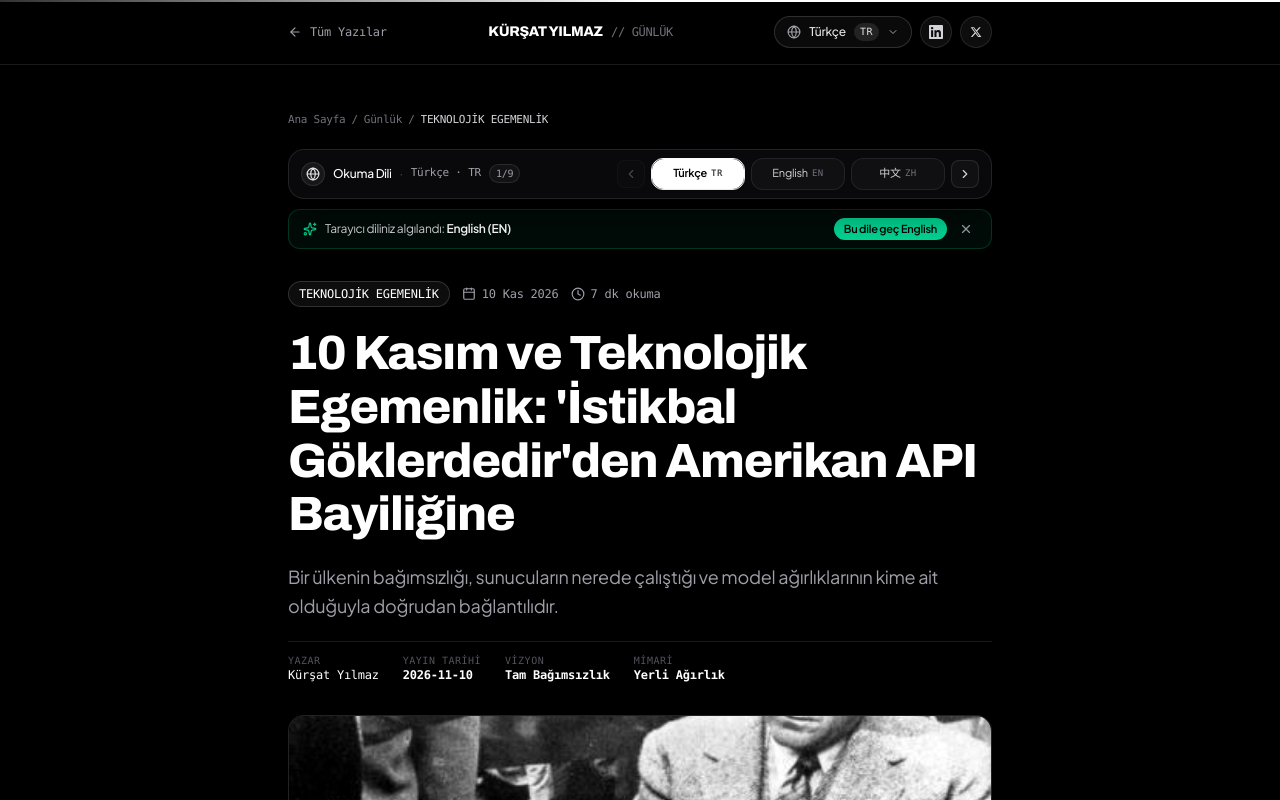
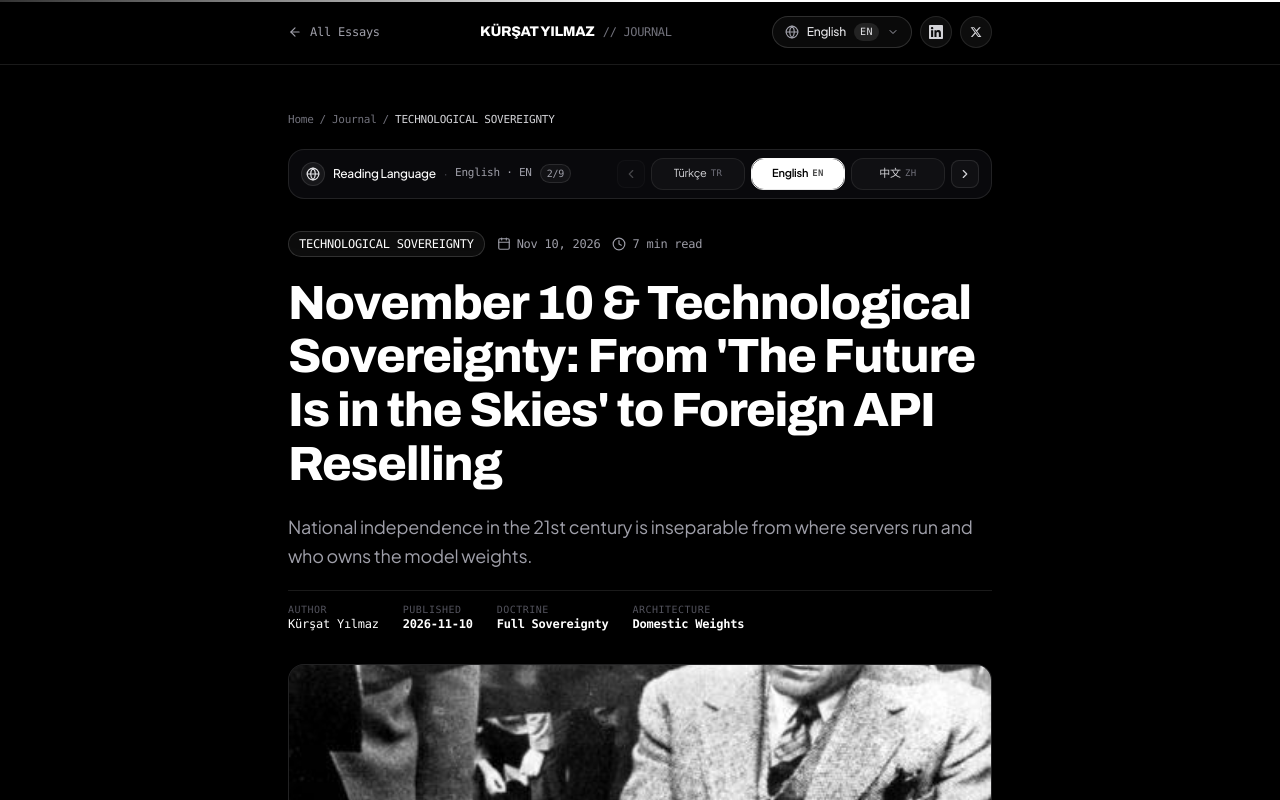
Before and after one commit to DevKursat/kursat-kisisel, a Next.js app: page /blog/10-kasim-teknolojik-egemenlik-ve-ataturk in a window 1280 px wide. Shown: the top 800 px of the page. Built offline with nearby package versions, Linux system fonts and the light colour scheme.

Commit message:
feat(i18n): auto-detect and open blog and portfolio in browser language

```diff
--- a/src/app/blog/page.tsx
+++ b/src/app/blog/page.tsx
@@ -12,12 +12,11 @@ import {
   Rss,
   X,
 } from "lucide-react";
-import { useLanguage } from "@/context/LanguageContext";
 import { Spotlight } from "@/components/core/spotlight";
 import { ProgressiveBlur } from "@/components/core/progressive-blur";
 import { ScrollProgress } from "@/components/core/scroll-progress";
 import BlogLanguageSwitcher, {
-  BLOG_LANG_STORAGE_KEY,
+  resolveClientBlogLang,
 } from "@/components/BlogLanguageSwitcher";
 import { LinkedinIcon, TwitterXIcon, DevtoIcon } from "@/components/Icons";
 import {
@@ -32,7 +31,6 @@ import {
 } from "@/components/core/morphing-dialog";
 
 import {
-  BLOG_LANGUAGES,
   BLOG_POSTS,
   SITE_URL,
   getBlogLangMeta,
@@ -45,7 +43,7 @@ import {
 export default function BlogArchivePage() {
   return (
     <Suspense
-      fallback={<BlogArchiveContent initialLang="tr" hasExplicitQueryLang={false} />}
+      fallback={<BlogArchiveContent initialLang="tr" rawQueryLang={null} />}
     >
       <BlogArchiveWithSearchParams />
     </Suspense>
@@ -60,42 +58,25 @@ function BlogArchiveWithSearchParams() {
   return (
     <BlogArchiveContent
       initialLang={initialLang}
-      hasExplicitQueryLang={Boolean(rawLang)}
+      rawQueryLang={rawLang}
     />
   );
 }
 
 function BlogArchiveContent({
   initialLang,
-  hasExplicitQueryLang,
+  rawQueryLang,
 }: {
   initialLang: BlogLang;
-  hasExplicitQueryLang: boolean;
+  rawQueryLang: string | null;
 }) {
-  const { lang: portfolioLang } = useLanguage();
   const [selectedCategory, setSelectedCategory] = useState<string>("all");
   const [searchQuery, setSearchQuery] = useState<string>("");
   const [activeLang, setActiveLang] = useState<BlogLang>(initialLang);
 
   useEffect(() => {
-    if (hasExplicitQueryLang) {
-      setActiveLang(initialLang);
-      if (typeof window !== "undefined") {
-        localStorage.setItem(BLOG_LANG_STORAGE_KEY, initialLang);
-      }
-      return;
-    }
-
-    if (typeof window !== "undefined") {
-      const saved = localStorage.getItem(BLOG_LANG_STORAGE_KEY);
-      if (saved && BLOG_LANGUAGES.some((item) => item.code === saved)) {
-        setActiveLang(saved as BlogLang);
-        return;
-      }
-    }
-
-    setActiveLang(portfolioLang === "en" ? "en" : "tr");
-  }, [initialLang, hasExplicitQueryLang, portfolioLang]);
+    setActiveLang(resolveClientBlogLang(rawQueryLang));
+  }, [rawQueryLang]);
 
   const langMeta = getBlogLangMeta(activeLang);
   const ui = getBlogUiCopy(activeLang);
@@ -182,7 +163,6 @@ function BlogArchiveContent({
               variant="navbar"
               activeLang={activeLang}
               basePath="/blog"
-              hasExplicitQueryLang={hasExplicitQueryLang}
               onSelectLang={setActiveLang}
             />
 
@@ -239,7 +219,6 @@ function BlogArchiveContent({
             variant="editorial"
             activeLang={activeLang}
             basePath="/blog"
-            hasExplicitQueryLang={hasExplicitQueryLang}
             onSelectLang={setActiveLang}
           />
         </div>
--- a/src/components/BlogLanguageSwitcher.tsx
+++ b/src/components/BlogLanguageSwitcher.tsx
@@ -9,8 +9,6 @@ import {
   ChevronLeft,
   ChevronRight,
   Globe,
-  Sparkles,
-  X,
 } from "lucide-react";
 import {
   BLOG_LANGUAGES,
@@ -23,10 +21,9 @@ import {
 import { useLanguage } from "@/context/LanguageContext";
 
 export const BLOG_LANG_STORAGE_KEY = "ky_blog_lang";
-export const BLOG_LANG_DISMISS_KEY = "ky_blog_lang_suggest_dismissed";
 
-export function detectBrowserBlogLang(): BlogLang | null {
-  if (typeof navigator === "undefined") return null;
+export function detectBrowserBlogLang(): BlogLang {
+  if (typeof navigator === "undefined") return "tr";
   const candidates =
     navigator.languages && navigator.languages.length > 0
       ? navigator.languages
@@ -34,12 +31,32 @@ export function detectBrowserBlogLang(): BlogLang | null {
 
   for (const rawLocale of candidates) {
     if (!rawLocale) continue;
-    const base = rawLocale.toLowerCase().split("-")[0] as BlogLang;
+    const base = rawLocale.toLowerCase().split(/[-_]/)[0] as BlogLang;
     if (BLOG_LANGUAGES.some((item) => item.code === base)) {
       return base;
     }
   }
-  return null;
+  return "en";
+}
+
+export function resolveClientBlogLang(explicitQueryLang: string | null): BlogLang {
+  const trimmed = explicitQueryLang?.trim();
+  if (trimmed) {
+    const resolvedQuery = resolveBlogLang(trimmed);
+    if (typeof window !== "undefined") {
+      localStorage.setItem(BLOG_LANG_STORAGE_KEY, resolvedQuery);
+    }
+    return resolvedQuery;
+  }
+
+  if (typeof window !== "undefined") {
+    const saved = localStorage.getItem(BLOG_LANG_STORAGE_KEY);
+    if (saved && BLOG_LANGUAGES.some((item) => item.code === saved)) {
+      return saved as BlogLang;
+    }
+  }
+
+  return detectBrowserBlogLang();
 }
 
 interface SlidingLanguageTrackProps {
@@ -215,7 +232,6 @@ interface BlogLanguageSwitcherProps {
   basePath: string; // e.g. "/blog" or `/blog/${slug}`
   variant?: "navbar" | "editorial";
   availableCodes?: BlogLang[];
-  hasExplicitQueryLang?: boolean;
   onSelectLang?: (lang: BlogLang) => void;
 }
 
@@ -224,12 +240,10 @@ export default function BlogLanguageSwitcher({
   basePath,
   variant = "editorial",
   availableCodes,
-  hasExplicitQueryLang = false,
   onSelectLang,
 }: BlogLanguageSwitcherProps) {
   const { setLang: setPortfolioLang } = useLanguage();
   const [isOpen, setIsOpen] = useState(false);
-  const [suggestedLang, setSuggestedLang] = useState<BlogLangMeta | null>(null);
   const dropdownRef = useRef<HTMLDivElement>(null);
   const instanceId = useId();
 
@@ -248,7 +262,6 @@ export default function BlogLanguageSwitcher({
 
   const handleLanguagePick = (code: BlogLang) => {
     setIsOpen(false);
-    setSuggestedLang(null);
     if (typeof window !== "undefined") {
       localStorage.setItem(BLOG_LANG_STORAGE_KEY, code);
       const meta = getBlogLangMeta(code);
@@ -272,39 +285,6 @@ export default function BlogLanguageSwitcher({
       document.documentElement.dir = "ltr";
     };
   }, [activeLang]);
-
-  // Detect browser language for a subtle 1-click switch suggestion when no explicit ?lang= is set
-  useEffect(() => {
-    if (variant !== "editorial" || hasExplicitQueryLang) {
-      setSuggestedLang(null);
-      return;
-    }
-    if (typeof window === "undefined") return;
-    if (sessionStorage.getItem(BLOG_LANG_DISMISS_KEY) === "1") return;
-
-    const saved = localStorage.getItem(BLOG_LANG_STORAGE_KEY);
-    if (saved) {
-      const resolvedSaved = resolveBlogLang(saved);
-      if (
-        resolvedSaved !== activeLang &&
-        languages.some((l) => l.code === resolvedSaved)
-      ) {
-        setSuggestedLang(getBlogLangMeta(resolvedSaved));
-        return;
-      }
-    }
-
-    const browserLang = detectBrowserBlogLang();
-    if (
-      browserLang &&
-      browserLang !== activeLang &&
-      languages.some((l) => l.code === browserLang)
-    ) {
-      setSuggestedLang(getBlogLangMeta(browserLang));
-    } else {
-      setSuggestedLang(null);
-    }
-  }, [activeLang, hasExplicitQueryLang, variant, languages]);
 
   // Close navbar popover on outside click or Escape
   useEffect(() => {
@@ -437,7 +417,7 @@ export default function BlogLanguageSwitcher({
   }
 
   return (
-    <div className="space-y-2.5" dir="ltr">
+    <div dir="ltr">
       <div className="rounded-2xl border border-white/10 bg-[#0a0a0e]/90 backdrop-blur-xl px-2.5 sm:px-3 py-2 shadow-[0_12px_36px_rgba(0,0,0,0.45)] flex flex-wrap sm:flex-nowrap items-center justify-between gap-2.5">
         <div className="flex items-center gap-2 text-xs text-zinc-300 min-w-0">
           <span className="inline-flex h-6 w-6 shrink-0 items-center justify-center rounded-full bg-white/[0.06] border border-white/10 text-zinc-200">
@@ -464,52 +444,6 @@ export default function BlogLanguageSwitcher({
           onSelect={handleLanguagePick}
         />
       </div>
-
-      {/* Subtle 1-click detected language suggestion */}
-      <AnimatePresence>
-        {suggestedLang && (
-          <motion.div
-            initial={{ opacity: 0, y: -4 }}
-            animate={{ opacity: 1, y: 0 }}
-            exit={{ opacity: 0, y: -4 }}
-            className="flex flex-wrap items-center justify-between gap-2 px-3.5 py-2 rounded-xl border border-emerald-500/25 bg-emerald-500/[0.06] text-xs"
-          >
-            <div className="flex items-center gap-2 text-zinc-300">
-              <Sparkles className="w-3.5 h-3.5 text-emerald-400 shrink-0" />
-              <span>
-                {ui.switchSuggestionPrefix}{" "}
-                <strong className="text-white font-semibold">
-                  {suggestedLang.nativeName} ({suggestedLang.label})
-                </strong>
-              </span>
-            </div>
-            <div className="flex items-center gap-2">
-              <Link
-                href={getHref(suggestedLang.code)}
-                hrefLang={suggestedLang.hreflang}
-                lang={suggestedLang.code}
-                onClick={() => handleLanguagePick(suggestedLang.code)}
-                className="px-2.5 py-1 rounded-full bg-emerald-400 text-black font-semibold text-[11px] hover:bg-emerald-300 transition-colors"
-              >
-                {ui.switchSuggestionAction} {suggestedLang.nativeName}
-              </Link>
-              <button
-                type="button"
-                aria-label="Dismiss language suggestion"
-                onClick={() => {
-                  setSuggestedLang(null);
-                  if (typeof window !== "undefined") {
-                    sessionStorage.setItem(BLOG_LANG_DISMISS_KEY, "1");
-                  }
-                }}
-                className="p-1 rounded-full text-zinc-400 hover:text-white hover:bg-white/10 transition-colors"
-              >
-                <X className="w-3.5 h-3.5" />
-              </button>
-            </div>
-          </motion.div>
-        )}
-      </AnimatePresence>
     </div>
   );
 }
--- a/src/components/BlogPostContent.tsx
+++ b/src/components/BlogPostContent.tsx
@@ -32,19 +32,27 @@ import { ScrollProgress } from "@/components/core/scroll-progress";
 import { Spotlight } from "@/components/core/spotlight";
 import BlogLanguageSwitcher, {
   BLOG_LANG_STORAGE_KEY,
+  resolveClientBlogLang,
 } from "@/components/BlogLanguageSwitcher";
 import { LinkedinIcon, TwitterXIcon, DevtoIcon } from "@/components/Icons";
 
 export function BlogPostArticleBody({ rawPost }: { rawPost: BlogPostItem }) {
   const searchParams = useSearchParams();
   const rawLang = searchParams.get("lang");
-  const activeLang = resolveBlogLang(rawLang);
+  const [activeLang, setActiveLang] = useState<BlogLang>(() =>
+    resolveBlogLang(rawLang)
+  );
+
+  useEffect(() => {
+    setActiveLang(resolveClientBlogLang(rawLang));
+  }, [rawLang]);
 
   return (
     <ArticleMarkup
       rawPost={rawPost}
       activeLang={activeLang}
       hasExplicitQueryLang={Boolean(rawLang)}
+      onSelectLang={setActiveLang}
     />
   );
 }
@@ -53,10 +61,12 @@ export function ArticleMarkup({
   rawPost,
   activeLang = "tr",
   hasExplicitQueryLang = false,
+  onSelectLang,
 }: {
   rawPost: BlogPostItem;
   activeLang?: BlogLang;
   hasExplicitQueryLang?: boolean;
+  onSelectLang?: (lang: BlogLang) => void;
 }) {
   const [copiedLink, setCopiedLink] = useState(false);
   const [copiedCitation, setCopiedCitation] = useState(false);
@@ -249,7 +259,7 @@ export function ArticleMarkup({
               activeLang={activeLang}
               basePath={`/blog/${post.slug}`}
               availableCodes={availableCodes}
-              hasExplicitQueryLang={hasExplicitQueryLang}
+              onSelectLang={onSelectLang}
             />
 
             <a
@@ -305,7 +315,7 @@ export function ArticleMarkup({
               activeLang={activeLang}
               basePath={`/blog/${post.slug}`}
               availableCodes={availableCodes}
-              hasExplicitQueryLang={hasExplicitQueryLang}
+              onSelectLang={onSelectLang}
             />
           </div>
         )}
--- a/src/context/LanguageContext.tsx
+++ b/src/context/LanguageContext.tsx
@@ -238,7 +238,14 @@ export function LanguageProvider({ children }: { children: React.ReactNode }) {
     const saved = localStorage.getItem("ky_portfolio_lang") as Language | null;
     if (saved === "tr" || saved === "en") {
       setLangState(saved);
+      return;
     }
+
+    const browserLocale =
+      (navigator.languages && navigator.languages[0]) ||
+      navigator.language ||
+      "tr";
+    setLangState(browserLocale.toLowerCase().startsWith("tr") ? "tr" : "en");
   }, []);
 
   const setLang = (newLang: Language) => {
```
